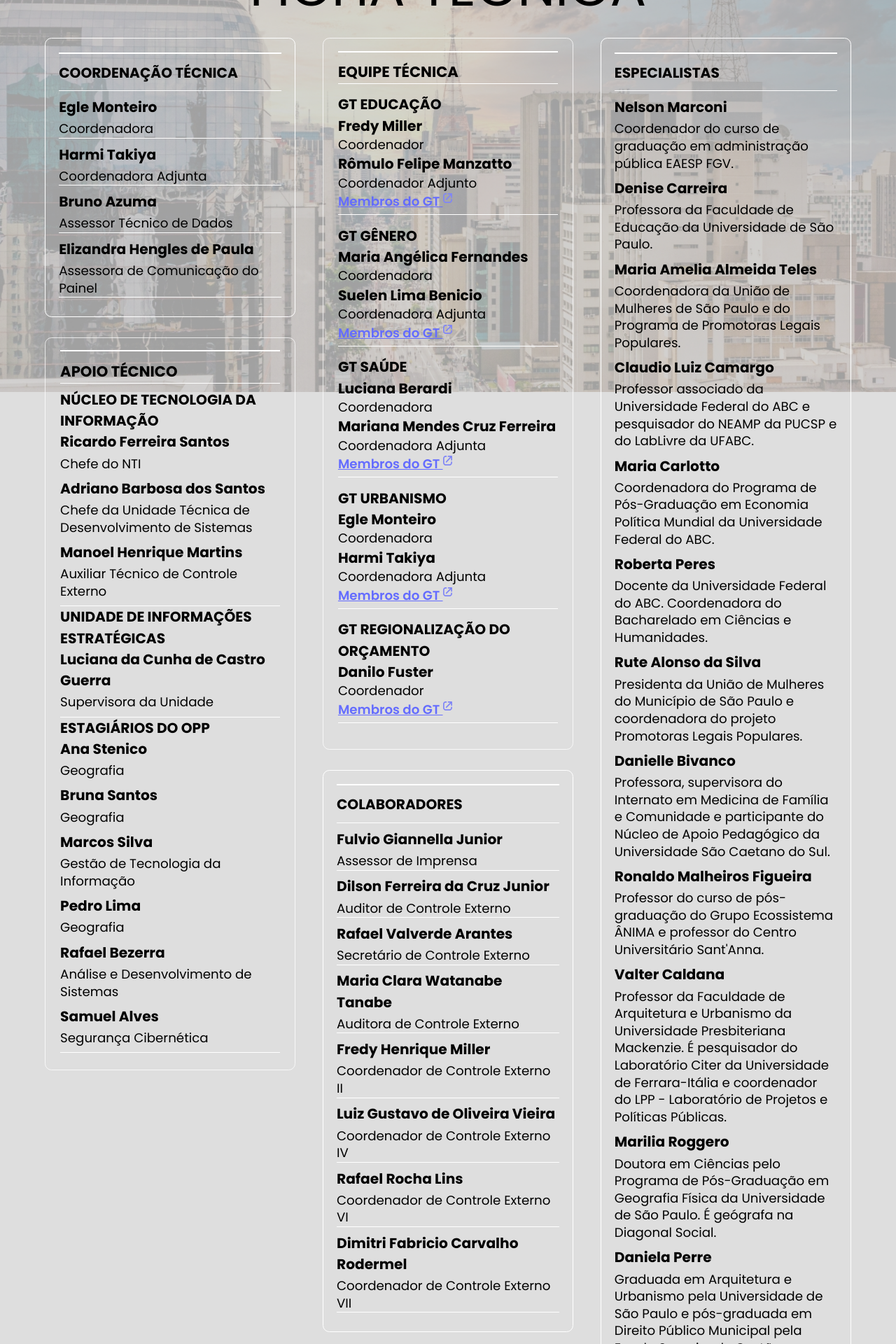
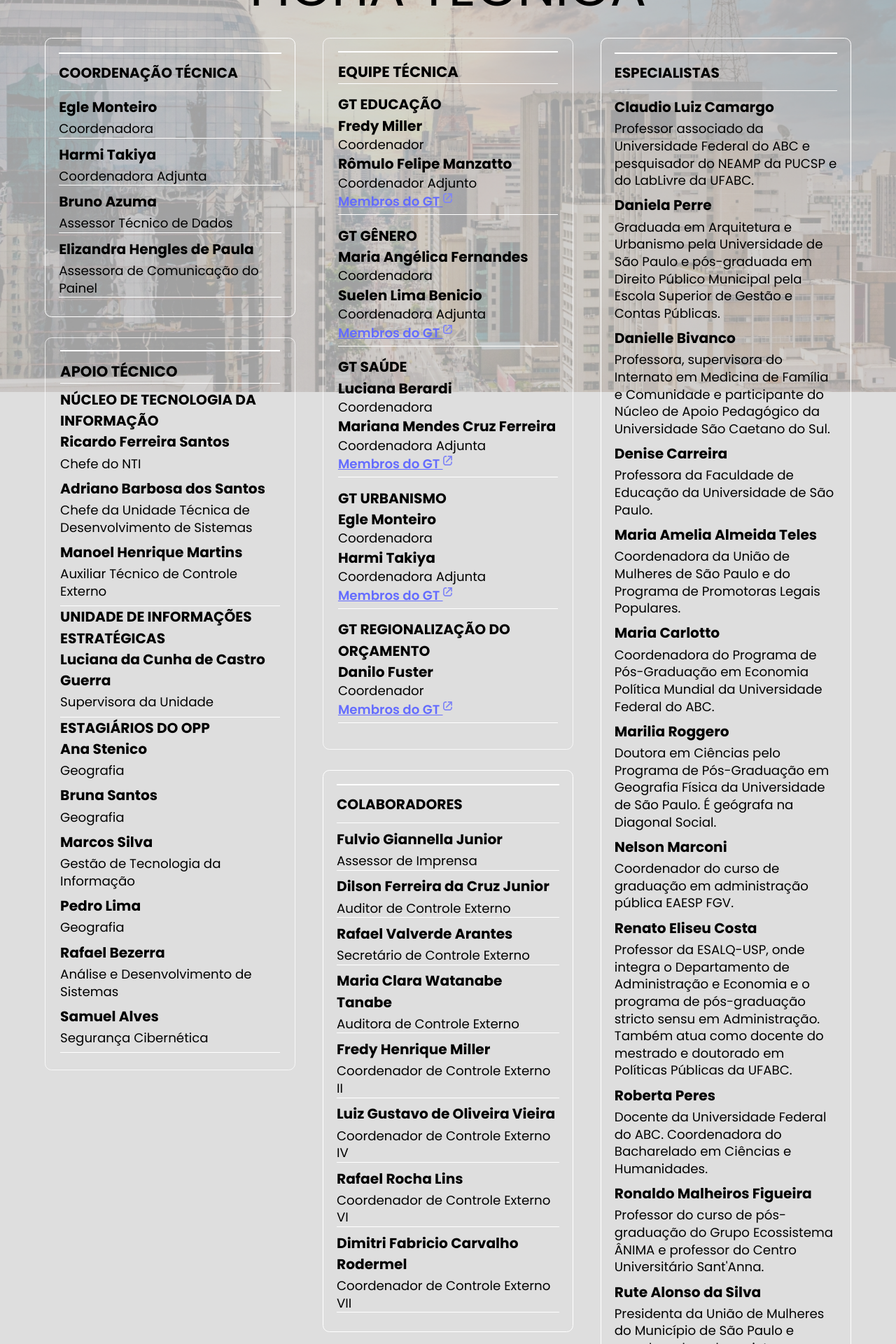
Before and after one commit to ObservatorioPoliticasTCM/painel-frontend, a Vue app: page /fichatecnica in a window 1280 px wide. Shown: the part 240-2160 px from the top of the page at 70% size. Built offline with nearby package versions, Linux system fonts and the light colour scheme.

Commit message:
Especialistas reordenados alfabeticamente

```diff
--- a/src/components/Specialists.vue
+++ b/src/components/Specialists.vue
@@ -1,19 +1,19 @@
 <template>
   <NameGroup name="Especialistas">
-    <NameAndTitle name="Nelson Marconi" title="Coordenador do curso de graduação em administração pública EAESP FGV." />
+    <NameAndTitle name="Claudio Luiz Camargo" title="Professor associado da Universidade Federal do ABC e pesquisador do NEAMP da PUCSP e do LabLivre da UFABC." />
+    <NameAndTitle name="Daniela Perre" title="Graduada em Arquitetura e Urbanismo pela Universidade de São Paulo e pós-graduada em Direito Público Municipal pela Escola Superior de Gestão e Contas Públicas." />
+    <NameAndTitle name="Danielle Bivanco" title="Professora, supervisora do Internato em Medicina de Família e Comunidade e participante do Núcleo de Apoio Pedagógico da Universidade São Caetano do Sul." />
     <NameAndTitle name="Denise Carreira" title="Professora da Faculdade de Educação da Universidade de São Paulo." />
     <NameAndTitle name="Maria Amelia Almeida Teles" title="Coordenadora da União de Mulheres de São Paulo e do Programa de Promotoras Legais Populares." />
-    <NameAndTitle name="Claudio Luiz Camargo" title="Professor associado da Universidade Federal do ABC e pesquisador do NEAMP da PUCSP e do LabLivre da UFABC." />
     <NameAndTitle name="Maria Carlotto" title="Coordenadora do Programa de Pós-Graduação em Economia Política Mundial da Universidade Federal do ABC." />
+    <NameAndTitle name="Marilia Roggero" title="Doutora em Ciências pelo Programa de Pós-Graduação em Geografia Física da Universidade de São Paulo. É geógrafa na Diagonal Social." />
+    <NameAndTitle name="Nelson Marconi" title="Coordenador do curso de graduação em administração pública EAESP FGV." />
+    <NameAndTitle name="Renato Eliseu Costa" title="Professor da ESALQ-USP, onde integra o Departamento de Administração e Economia e o programa de pós-graduação stricto sensu em Administração. Também atua como docente do mestrado e doutorado em Políticas Públicas da UFABC." />
     <NameAndTitle name="Roberta Peres" title="Docente da Universidade Federal do ABC. Coordenadora do Bacharelado em Ciências e Humanidades." />
+    <NameAndTitle name="Ronaldo Malheiros Figueira" title="Professor do curso de pós-graduação do Grupo Ecossistema ÂNIMA e professor do Centro Universitário Sant'Anna." />
     <NameAndTitle name="Rute Alonso da Silva" title="Presidenta da União de Mulheres do Município de São Paulo e coordenadora do projeto Promotoras Legais Populares." />
-    <NameAndTitle name="Danielle Bivanco" title="Professora, supervisora do Internato em Medicina de Família e Comunidade e participante do Núcleo de Apoio Pedagógico da Universidade São Caetano do Sul." />
-    <NameAndTitle name="Ronaldo Malheiros Figueira" title="Professor do curso de pós-graduação do Grupo Ecossistema ÂNIMA e professor do Centro Universitário Sant'Anna." />
+    <NameAndTitle name="Tomás Wissenbach" title="Geógrafo e mestre em Geografia Humana pela USP e doutor em Administração Pública e Governo pela FGV-SP. É pesquisador e coordenador de projetos no Cebrap e professor do Cebrap.Lab." />
     <NameAndTitle name="Valter Caldana" title="Professor da Faculdade de Arquitetura e Urbanismo da Universidade Presbiteriana Mackenzie. É pesquisador do Laboratório Citer da Universidade de Ferrara-Itália e coordenador do LPP - Laboratório de Projetos e Políticas Públicas." />
-    <NameAndTitle name="Marilia Roggero" title="Doutora em Ciências pelo Programa de Pós-Graduação em Geografia Física da Universidade de São Paulo. É geógrafa na Diagonal Social." />
-    <NameAndTitle name="Daniela Perre" title="Graduada em Arquitetura e Urbanismo pela Universidade de São Paulo e pós-graduada em Direito Público Municipal pela Escola Superior de Gestão e Contas Públicas." />
-    <NameAndTitle name="Tomás Wissenbach" title="Geógrafo e mestre em Geografia Humana pela USP e doutor em Administração Pública e Governo pela FGV-SP. É pesquisador e coordenador de projetos no Cebrap e professor do Cebrap.Lab." />
-    <NameAndTitle name="Renato Eliseu Costa" title="Professor da ESALQ-USP, onde integra o Departamento de Administração e Economia e o programa de pós-graduação stricto sensu em Administração. Também atua como docente do mestrado e doutorado em Políticas Públicas da UFABC." />
   </NameGroup>
 </template>
 
```
